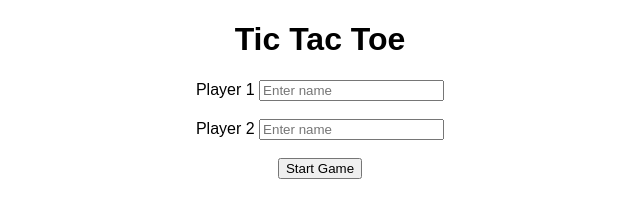
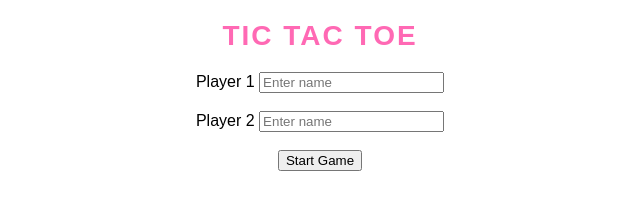
Before and after one commit to acciojob/tictactoe-Kanchan101112, a website: page main.html in a window 1280 px wide. Shown: the whole page, without its empty margins (320-960 px from the left). Drawn offline with Linux system fonts and the light colour scheme.

Commit message:
created a submission

```diff
--- a/main.html
+++ b/main.html
@@ -10,7 +10,7 @@
 <body>
 	<!-- the entire body must be written by student -->
 	 <div class="container">
-        <h1>Tic Tac Toe</h1>
+        <h1 class="message">Tic Tac Toe</h1>
         <label>Player 1</label>
         <input type="text" id="player1" placeholder="Enter name"><br><br>
         <label>Player 2</label>
--- a/styles.css
+++ b/styles.css
@@ -12,6 +12,16 @@ body {
 .container {
     margin-bottom: 20px;
 }
+.message {
+    font-family: "Arial", sans-serif; /* Font style */
+    font-size: 28px; /* Size of the text */
+    font-weight: bold; /* Make text bold */
+    color: #ff69b4; /* Light pink color */
+    text-align: center; /* Center the text */
+    margin-bottom: 20px; /* Space below the title */
+    text-transform: uppercase; /* Make text uppercase */
+    letter-spacing: 2px; /* Add spacing between letters */
+   }
 
 .board {
     display: grid;
```
